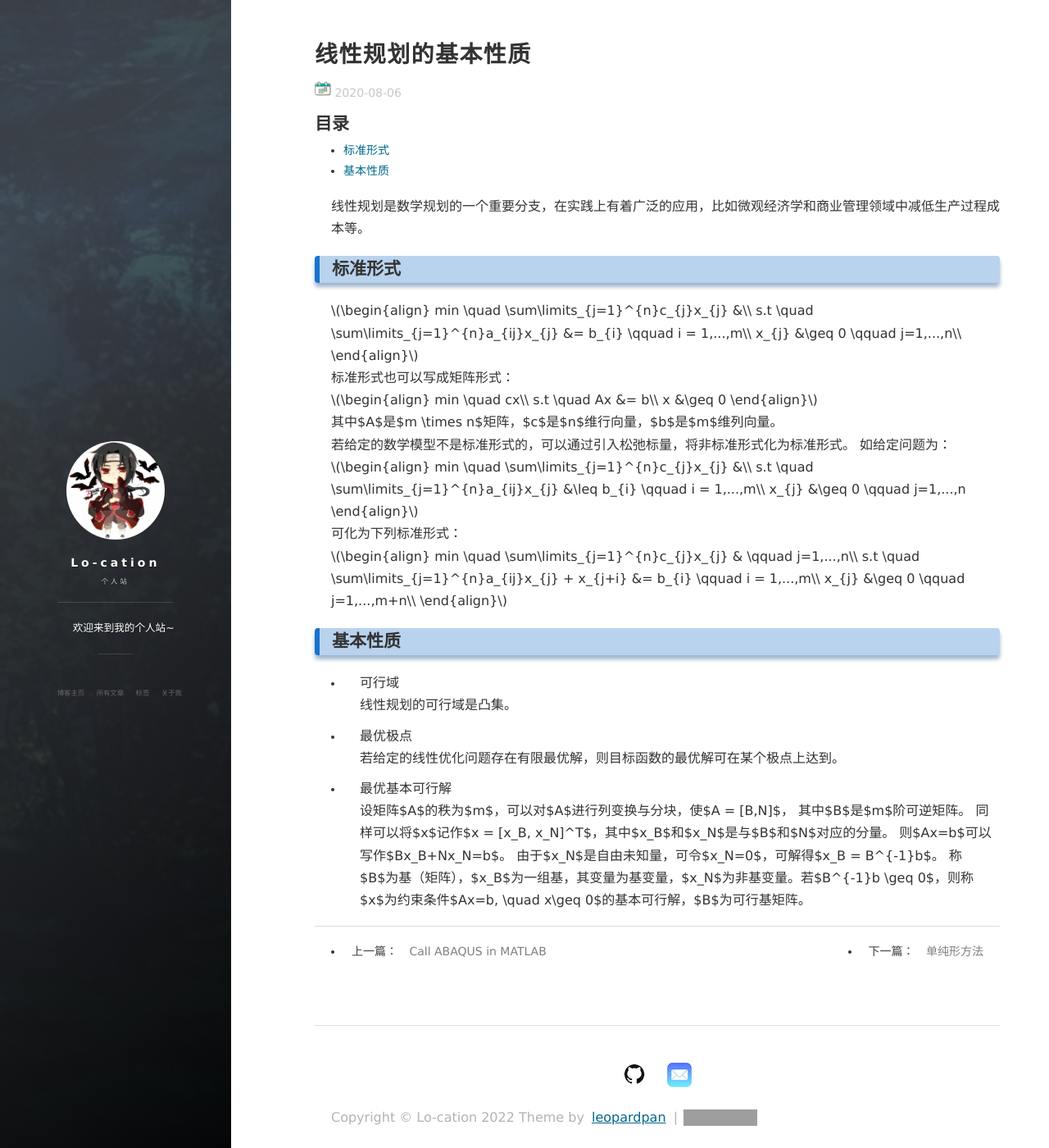
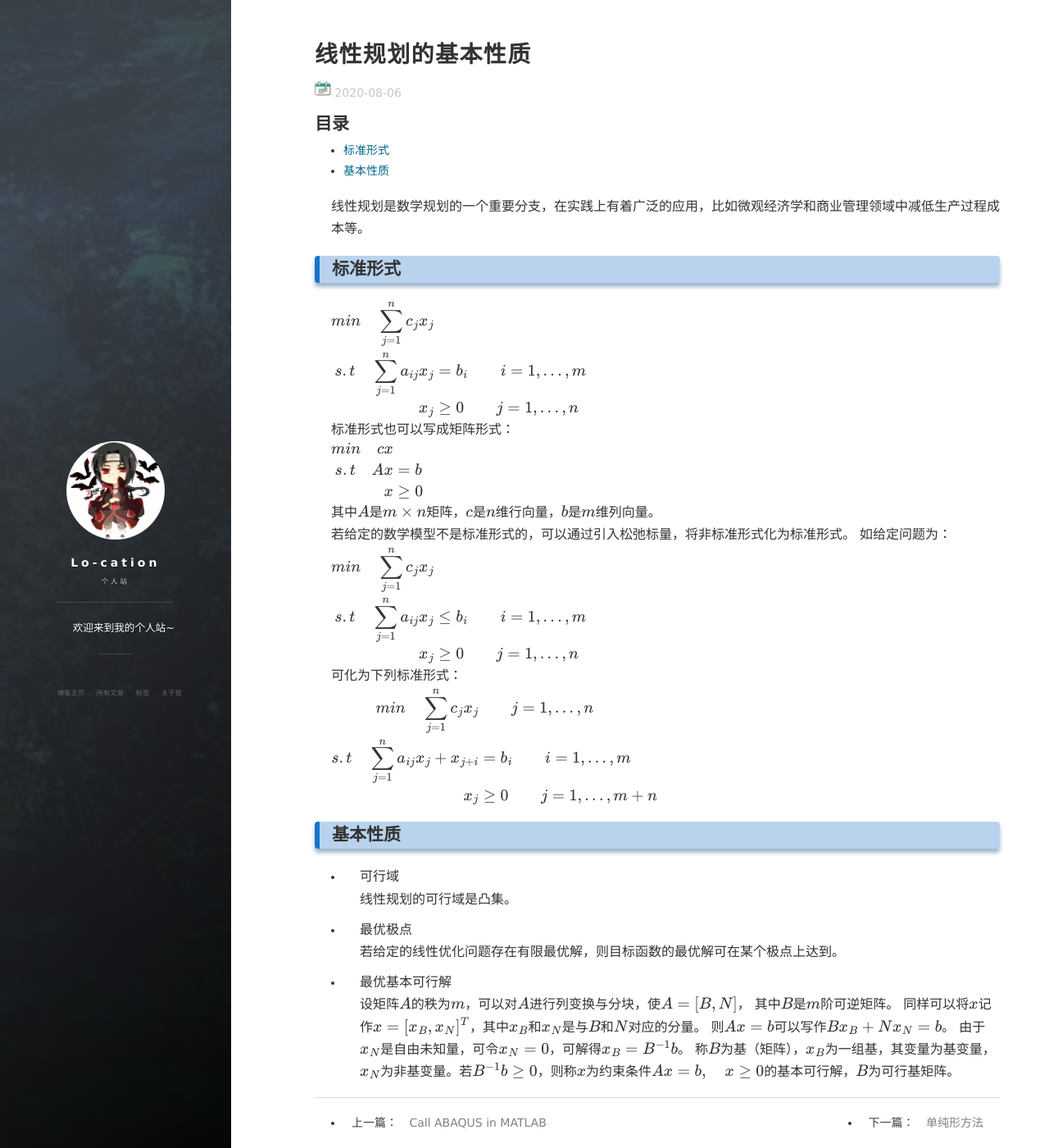
Before and after one commit to lo-cation/lo-cation.github.io, a Jekyll site: the page built from _posts/2020-08-06-linear-programming.md, in a window 1280 px wide and 1400 px high. Shown: the whole window at 82% size. Built offline with Jekyll 4.4.1, drawn with Linux system fonts in a browser that asks for light colours; nearby versions of some CDN libraries; part of the change alters nothing that is shown; grey boxes are pictures that could not be loaded.

```diff
--- a/_layouts/post.html
+++ b/_layouts/post.html
@@ -5,6 +5,17 @@ layout: default
 <head>
   <link rel="stylesheet" href="{{ "/css/post.css" | prepend: site.baseurl }}">
 </head>
+
+<script>
+MathJax = {
+  tex: {
+    inlineMath: [['$', '$'], ['\\(', '\\)']]
+  }
+};
+</script>
+<script id="MathJax-script" async
+  src="https://cdn.jsdelivr.net/npm/mathjax@3/es5/tex-chtml.js">
+</script>
 
 <article class="post-container post-container--single" itemscope itemtype="http://schema.org/BlogPosting">
   <header class="post-header">
```
